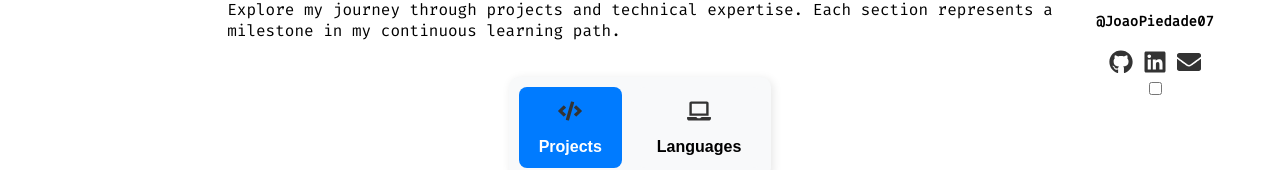
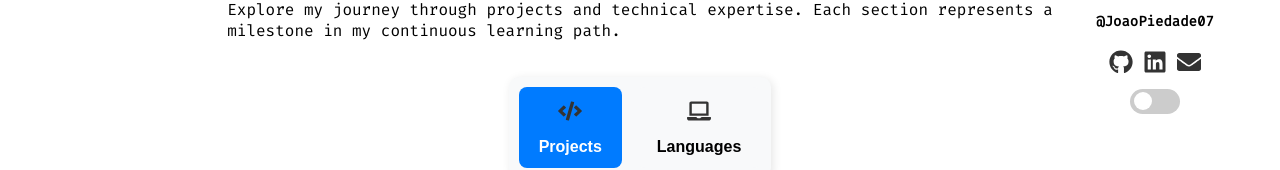
Before and after one commit to JoaoPiedade07/portefolio, a React (Create React App) app: page / in a window 1280 px wide. Shown: the part 261-431 px from the top of the page. Built offline with nearby package versions, Linux system fonts and the light colour scheme.

Commit message:
Update App.css

```diff
--- a/src/App.css
+++ b/src/App.css
@@ -149,6 +149,7 @@ span {
 }
 
 .language-icon {
+  margin-top: 10px;
   width: 60px;
   height: 60px;
 }
@@ -199,7 +200,7 @@ span {
 
 
 .details-button:hover {
-  background-color: #005f8a;
+  transform: scale(1.05);
 }
 
 .toggle-container {
@@ -250,3 +251,74 @@ span {
 .section-icon {
   font-size: 24px; /* Aumenta o tamanho do ícone */
 }
+
+.theme-switch {
+  position: relative;
+  display: inline-block;
+  width: 50px;
+  height: 25px;
+  margin-top: 10px;
+}
+
+.theme-switch input {
+  opacity: 0;
+  width: 0;
+  height: 0;
+}
+
+.slider {
+  position: absolute;
+  cursor: pointer;
+  top: 0;
+  left: 0;
+  right: 0;
+  bottom: 0;
+  background-color: #ccc;
+  transition: 0.4s;
+  border-radius: 25px;
+}
+
+.slider:before {
+  position: absolute;
+  content: "";
+  height: 18px;
+  width: 18px;
+  left: 4px;
+  bottom: 3.5px;
+  background-color: white;
+  transition: 0.4s;
+  border-radius: 50%;
+}
+
+input:checked + .slider {
+  background-color: #007bff;
+}
+
+input:checked + .slider:before {
+  transform: translateX(24px);
+}
+
+/* Estilos para o modo escuro */
+.dark-mode {
+  background-color: #121212;
+  color: #ffffff;
+}
+
+.dark-mode .project-card {
+  background: #1e1e1e;
+  box-shadow: 2px 2px 5px rgba(255, 255, 255, 0.1);
+}
+
+.dark-mode .language-card {
+  background: #1e1e1e;
+  box-shadow: 2px 2px 5px rgba(255, 255, 255, 0.1);
+}
+
+.dark-mode .toggle-container {
+  background: #1e1e1e;
+  box-shadow: 2px 2px 5px rgba(255, 255, 255, 0.1);
+}
+
+.dark-mode span {
+  color: yellow;
+}
```
